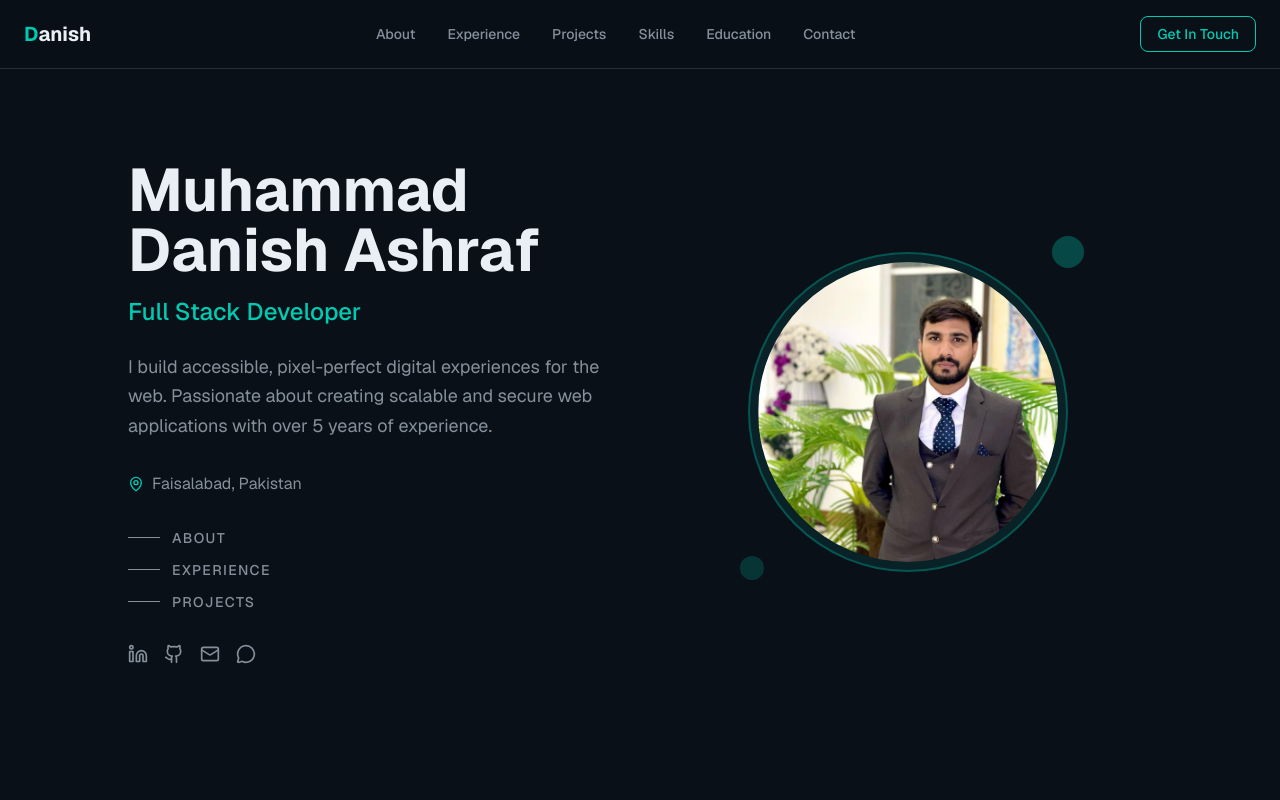
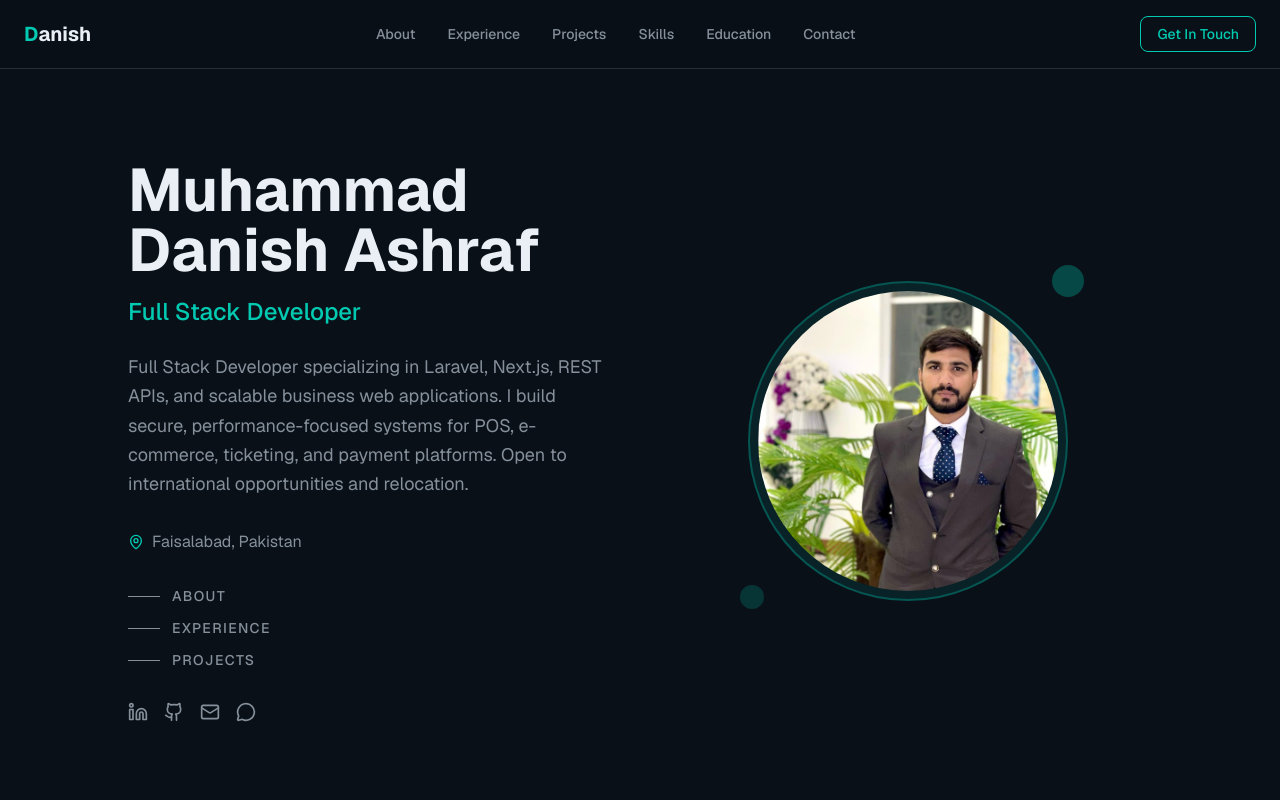
Before and after one commit to danishawangithub/Portfolio, a Next.js app: page / in a window 1280 px wide. Shown: the top 800 px of the page. Built offline with nearby package versions, Linux system fonts and the light colour scheme.

Commit message:
Update hero.tsx

```diff
--- a/components/hero.tsx
+++ b/components/hero.tsx
@@ -15,8 +15,10 @@ export function Hero() {
               Full Stack Developer
             </h2>
             <p className="text-muted-foreground text-lg leading-relaxed mb-8 text-pretty">
-              I build accessible, pixel-perfect digital experiences for the web.
-              Passionate about creating scalable and secure web applications with over 5 years of experience.
+            Full Stack Developer specializing in Laravel,
+             Next.js, REST APIs, and scalable business web applications.
+              I build secure, performance-focused systems for POS, e-commerce,
+               ticketing, and payment platforms. Open to international opportunities and relocation.
             </p>
 
             <div className="flex items-center gap-2 text-muted-foreground mb-8">
```
